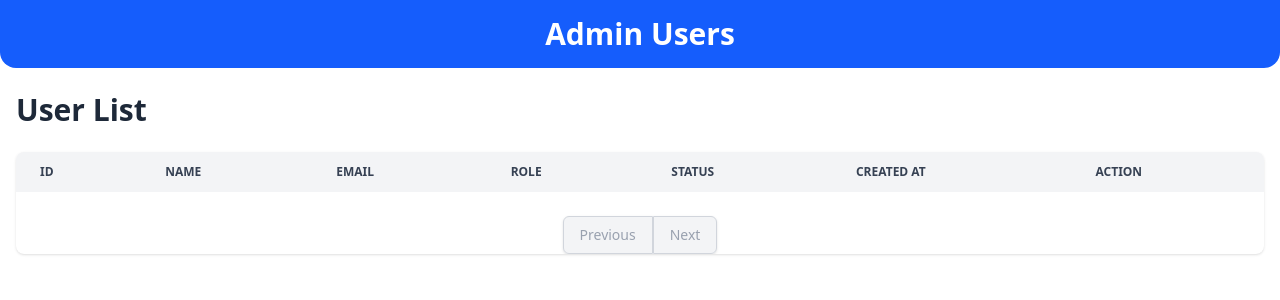
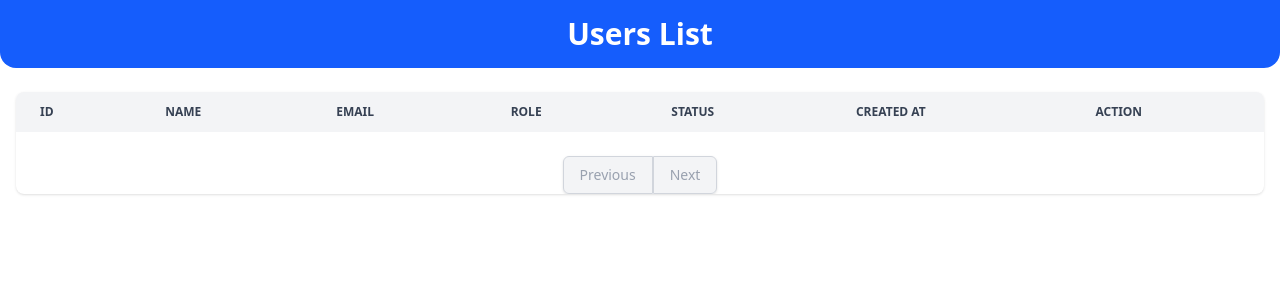
Before and after one commit to kisxo/tender-x, a PHP site: page /app/views/admin.users.view.php in a window 1280 px wide. Shown: the part 79-379 px from the top of the page. Run offline with PHP 8.4, Linux system fonts and the light colour scheme; data that the repository does not hold is empty; style sheets or scripts are compiled from the project's sources.

Commit message:
fix: update header title and improve pagination layout in users list

```diff
--- a/app/views/components/admin/users.php
+++ b/app/views/components/admin/users.php
@@ -1,9 +1,8 @@
 <div class="page-title p-4 lg:px-30 rounded-b-2xl bg-blue-600 ">
-<div class="text-3xl text-center font-semibold text-white">Admin Users</div>
+<div class="text-3xl text-center font-semibold text-white">Users List</div>
 </div>
 
  <div class="container mx-auto px-4 py-6">
-    <h1 class="text-3xl font-semibold text-gray-800 mb-6">User List</h1>
 
     <div class="bg-white shadow rounded-lg overflow-x-auto">
       <table class="min-w-full text-sm text-left text-gray-600">
```
Lines whose indentation alone changed are shown as unchanged.
